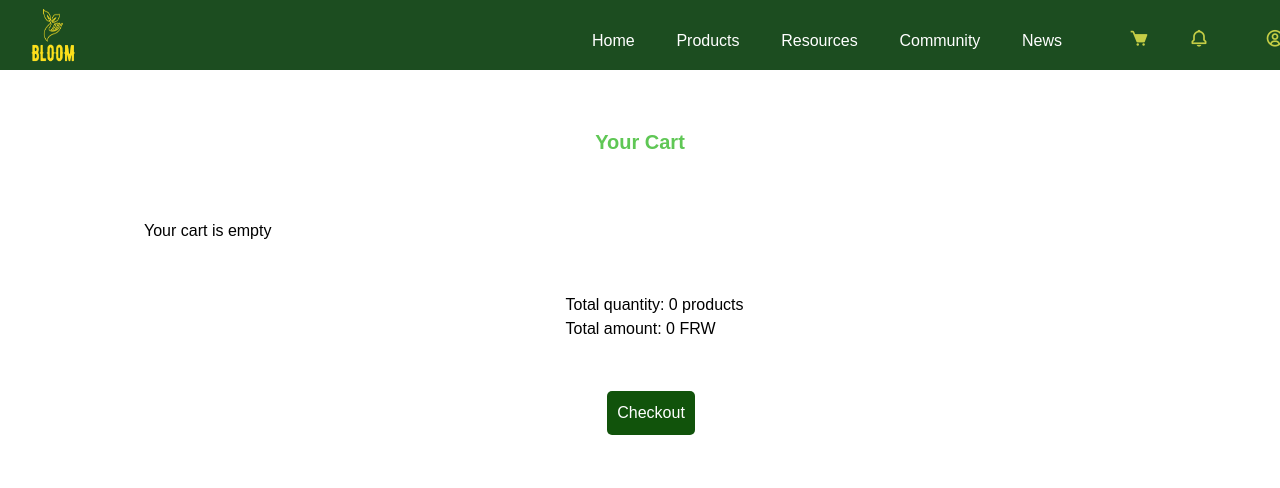
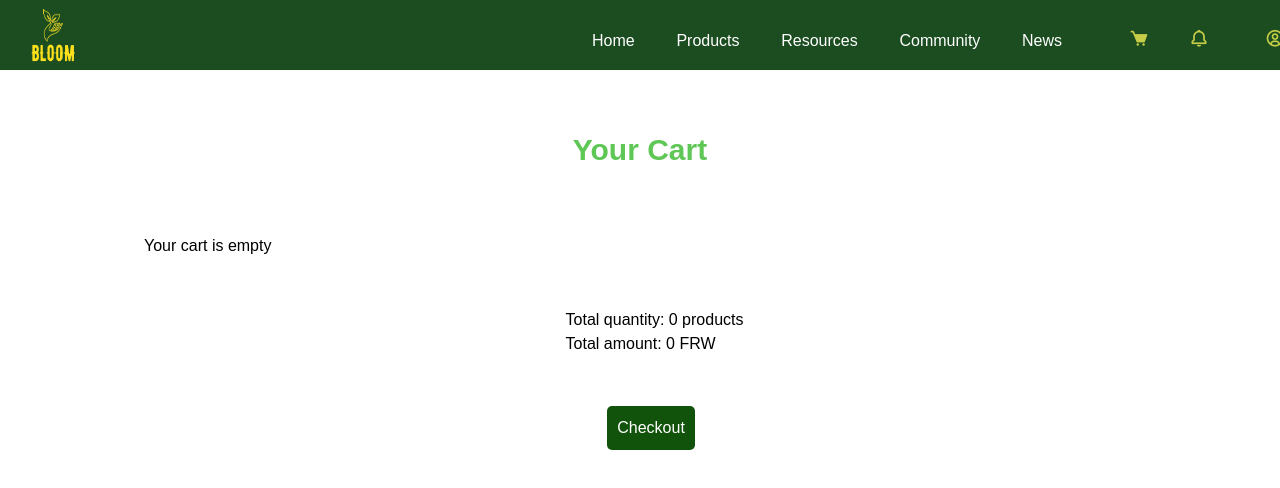
Before and after one commit to buwituze/Bloom-web-application, a React (Vite) app in the folder Bloom-project/Front-end/: page /cart in a window 1280 px wide. Shown: the top 488 px of the page. Built offline with nearby package versions, Linux system fonts and the light colour scheme.

Commit message:
cart&resources

```diff
--- a/Bloom-project/Front-end/src/components/resources.tsx
+++ b/Bloom-project/Front-end/src/components/resources.tsx
@@ -26,7 +26,7 @@ const Resources: React.FC = () => {
       <FarmerNavbar />
       <section className="resources">
         <div className="intro">
-          <img src="/resourcesimage.png" alt="" />
+          <img src="/resourcepageimage.jpg" alt="" />
         </div>
         <div className="facts">
           <div className="fact-card">
--- a/Bloom-project/Front-end/src/styles/cart.css
+++ b/Bloom-project/Front-end/src/styles/cart.css
@@ -13,7 +13,7 @@
   .cart-page h2 {
     margin-top: 3%;
     margin-bottom: 5%;
-    font-size: 20px;
+    font-size: 30px;
     font-weight: bolder;
     text-align: center;
     color: #5fc755;
```
Also changed, not shown: Bloom-project/Front-end/public/resourcepageimage.jpg (added).
